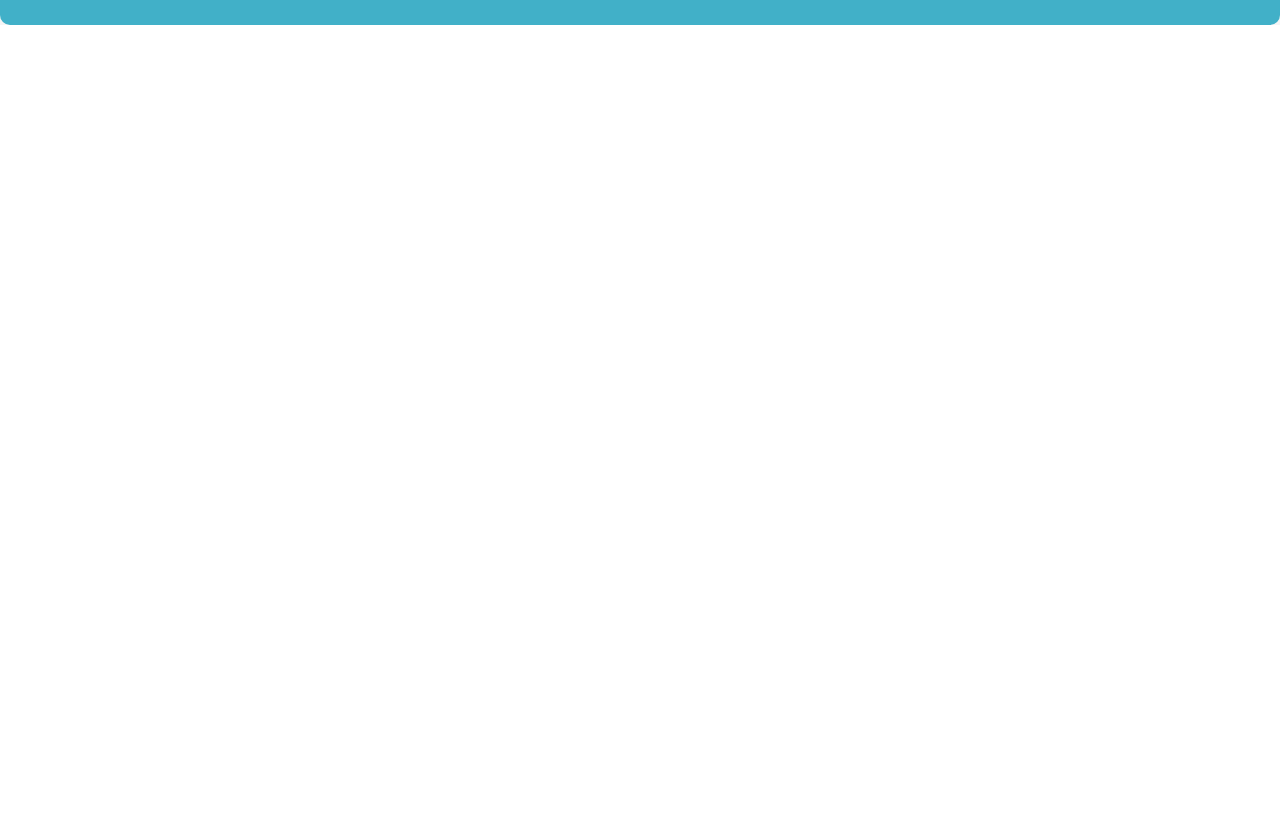
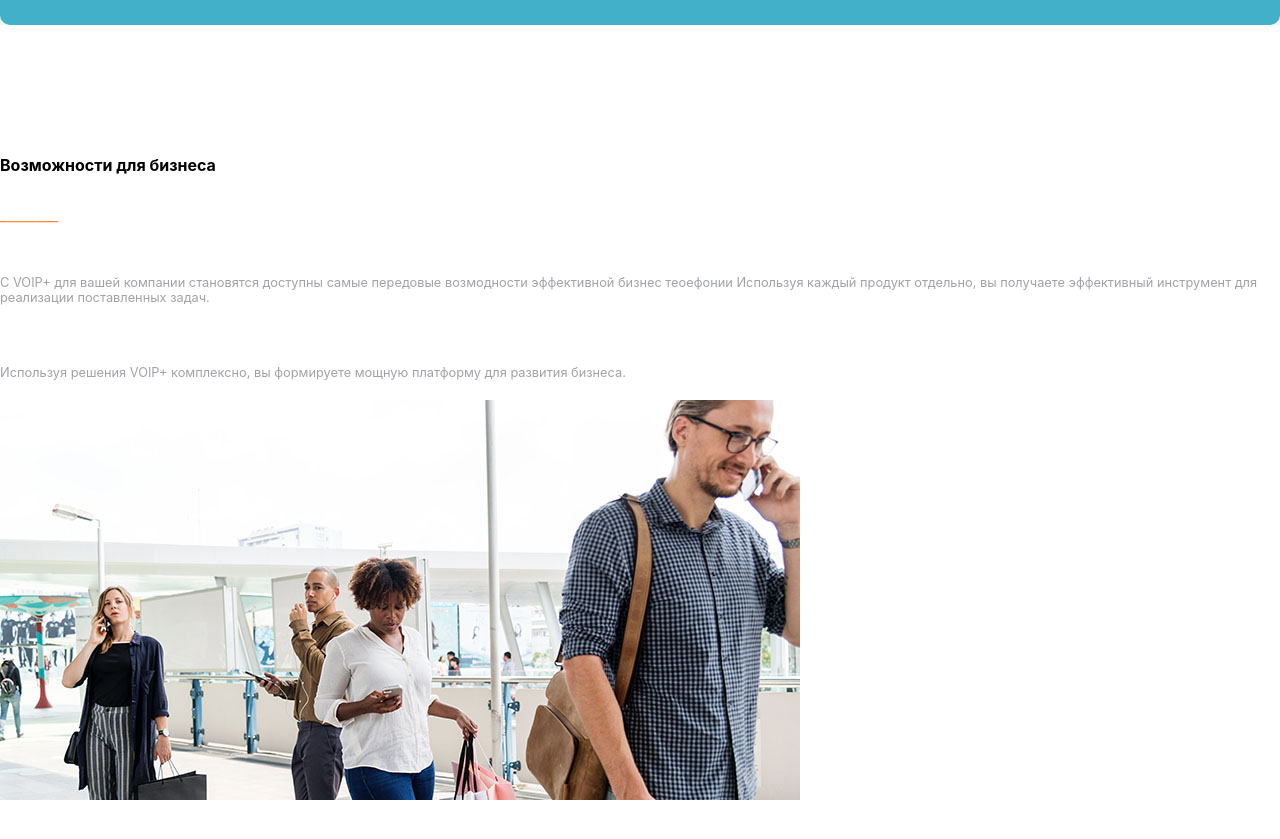
Before and after one commit to annvaskovska/voip-v3, a React (Create React App) app: page / in a window 1280 px wide. Shown: the part 3980-4819 px from the top of the page. Before the commit the page ends 4005 px from the top, so only its background shows below. Built offline with nearby package versions, Linux system fonts and the light colour scheme.

Commit message:
opportunities

```diff
--- a/src/App.js
+++ b/src/App.js
@@ -6,6 +6,7 @@ import WhyUs from './sections/why-us/WhyUs';
 import WeOffer from './sections/we-offer/WeOffer';
 import Title from './sections/titile/Title';
 import Total from './sections/total/Total';
+import Opportunities from './sections/opportunities/Opportunities';
 import './App.css';
 
 class App extends Component {
@@ -25,6 +26,7 @@ class App extends Component {
         <Title/>
         <WeOffer/>
         <Total/>
+        <Opportunities/>
       </div>
     );
   }
--- /dev/null
+++ b/src/sections/opportunities/Opportunities.js
@@ -0,0 +1,46 @@
+import React from 'react';
+
+import Container from 'react-bootstrap/Container';
+import Row from 'react-bootstrap/Row';
+import Col from 'react-bootstrap/Col';
+import './styles.css';
+import img from '../../resources/img/people.jpg';
+
+const Opportunities = () => (
+    <Container fluid='true' className='opportunities-container'>
+        <Row>
+            <Col md={{ span: 6 }}>
+                <Row>
+                    <Col md={{ span: 8, offset: 4 }} className='opportunities-title m-auto d-flex justify-content-start align-items-center'>
+                        Возможности для бизнеса
+                    </Col>
+                </Row>
+                <Row>
+                    <Col md={{ span: 8, offset: 4  }} className='opportunities-divider m-auto d-flex justify-content-start align-items-center'>________</Col>
+                </Row>
+                <Row>
+                    <Col md={{ span: 8, offset: 4  }} className='opportunities-text m-auto d-flex justify-content-start align-items-center'>
+                        С VOIP+ для вашей компании становятся доступны
+                        самые передовые возмодности эффективной бизнес
+                        теоефонии Используя каждый продукт
+                        отдельно, вы получаете эффективный инструмент для
+                        реализации поставленных задач.
+                    </Col>
+                    <br />
+                    <Col md={{ span: 8, offset: 4 }} className='opportunities-text m-auto d-flex justify-content-start align-items-center'>
+                        Используя решения VOIP+ комплексно, вы формируете мощную
+                        платформу для развития бизнеса.
+                    </Col>
+                </Row>
+            </Col>
+            <Col md={{ span: 6 }} className='opportunities-img m-auto d-flex justify-content-center align-items-center'>
+                <img
+                    src={img}
+                    alt='opp'
+                />
+            </Col>
+        </Row>
+    </Container>
+);
+
+export default Opportunities;
--- /dev/null
+++ b/src/sections/opportunities/styles.css
@@ -0,0 +1,26 @@
+.opportunities-container {
+    padding: 100px 0;
+}
+
+.opportunities-title {
+    font-weight: bold;
+    text-transform: none;
+    padding-top: 30px;
+    padding-bottom: 30px;
+}
+
+.opportunities-divider {
+    color: #ff8b38;
+    padding-bottom: 30px;
+}
+
+.opportunities-text {
+    font-size: 0.8em;
+    color: #a1a2a5;
+    padding: 20px 0;
+}
+
+.opportunities-img {
+    overflow: hidden;
+    max-height: 400px;
+}
```
Also changed, not shown: src/resources/img/people.jpg (added).
